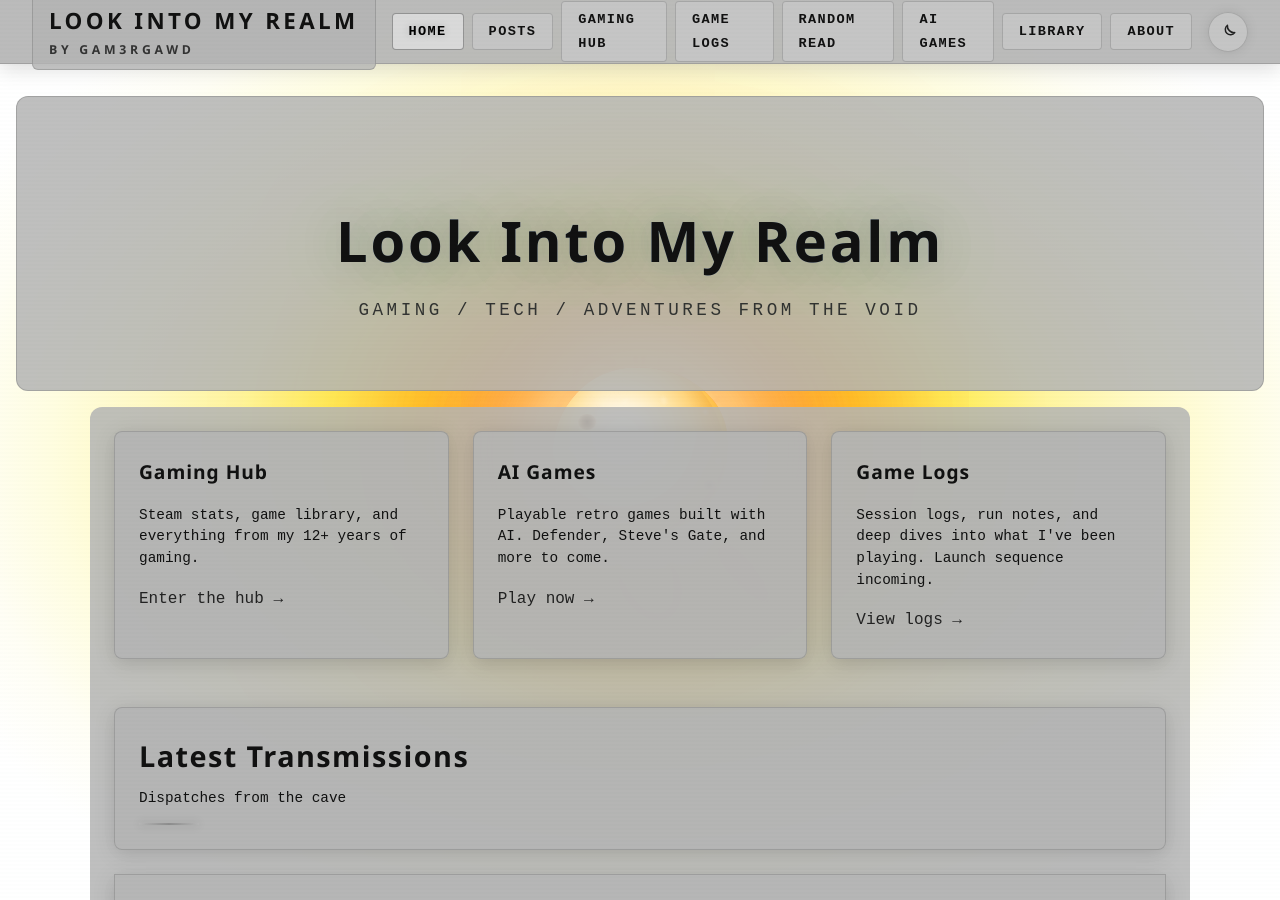
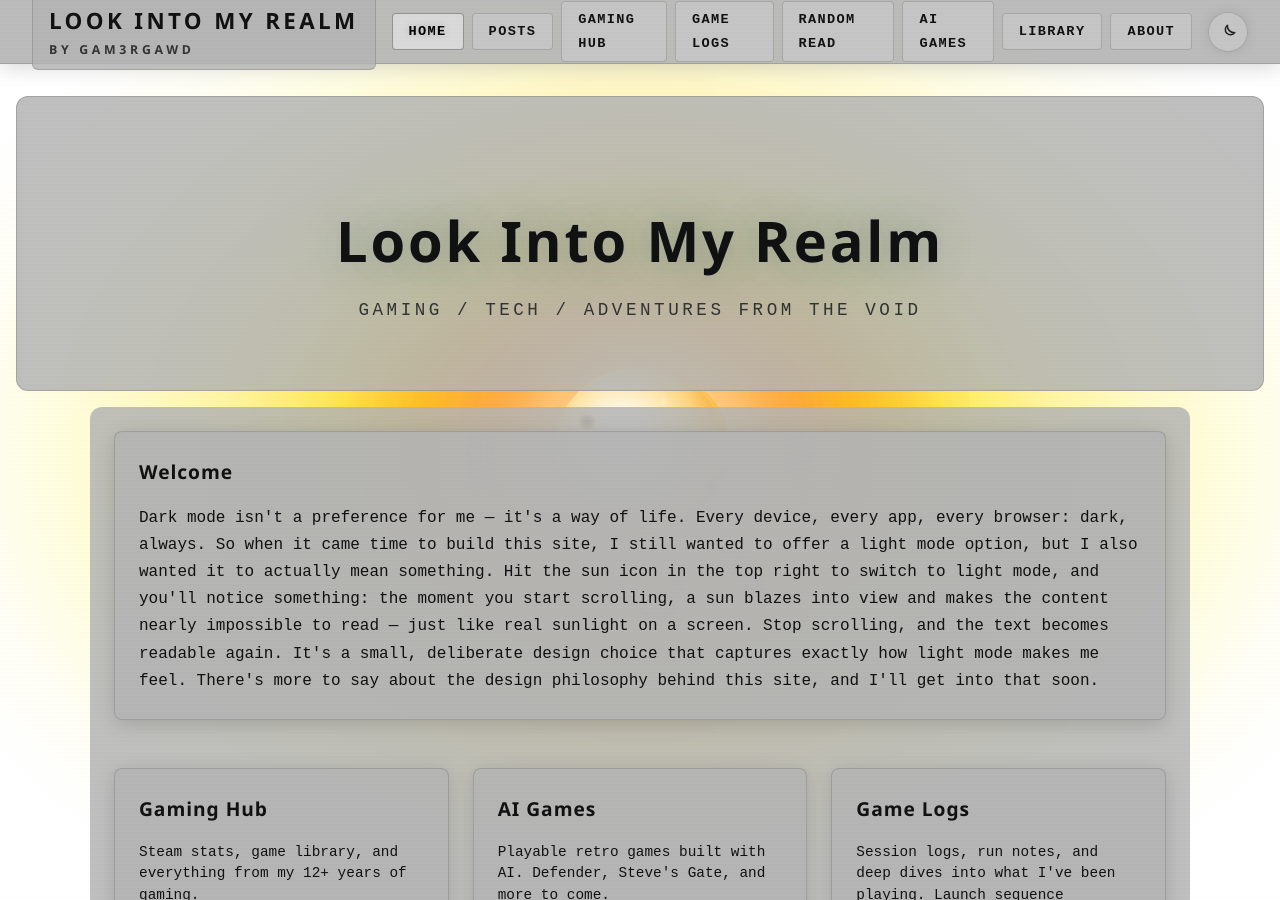
Before and after one commit to vitalnexus/blog, a Jekyll site: the page built from index.md, in a window 1280 px wide and 900 px high. Built offline with Jekyll 4.4.1, drawn with Linux system fonts in a browser that asks for light colours.

Commit message:
fix: add welcome section with design philosophy to enhance user experience

```diff
--- a/index.md
+++ b/index.md
@@ -9,6 +9,13 @@ title: Look Into My Realm
 </div>
 
 <div class="container">
+
+  <div class="card" style="margin-bottom: 3rem;">
+    <div class="card-header">
+      <h3 class="card-title">Welcome</h3>
+    </div>
+    <p>Dark mode isn't a preference for me — it's a way of life. Every device, every app, every browser: dark, always. So when it came time to build this site, I still wanted to offer a light mode option, but I also wanted it to actually mean something. Hit the sun icon in the top right to switch to light mode, and you'll notice something: the moment you start scrolling, a sun blazes into view and makes the content nearly impossible to read — just like real sunlight on a screen. Stop scrolling, and the text becomes readable again. It's a small, deliberate design choice that captures exactly how light mode makes me feel. There's more to say about the design philosophy behind this site, and I'll get into that soon.</p>
+  </div>
 
   <div class="grid grid-3" style="margin-bottom: 3rem;">
     <div class="card">
```
